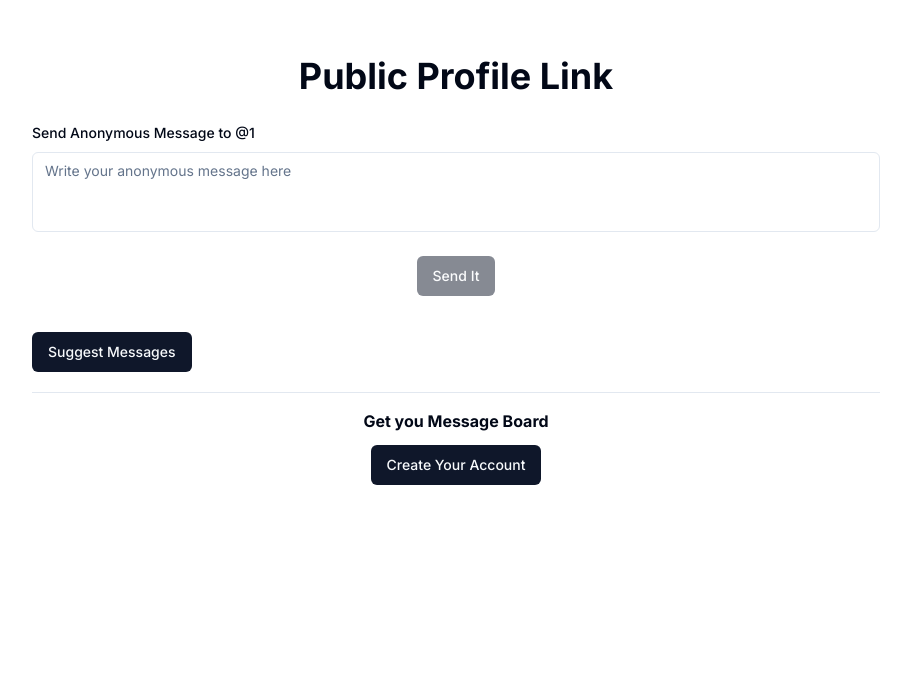
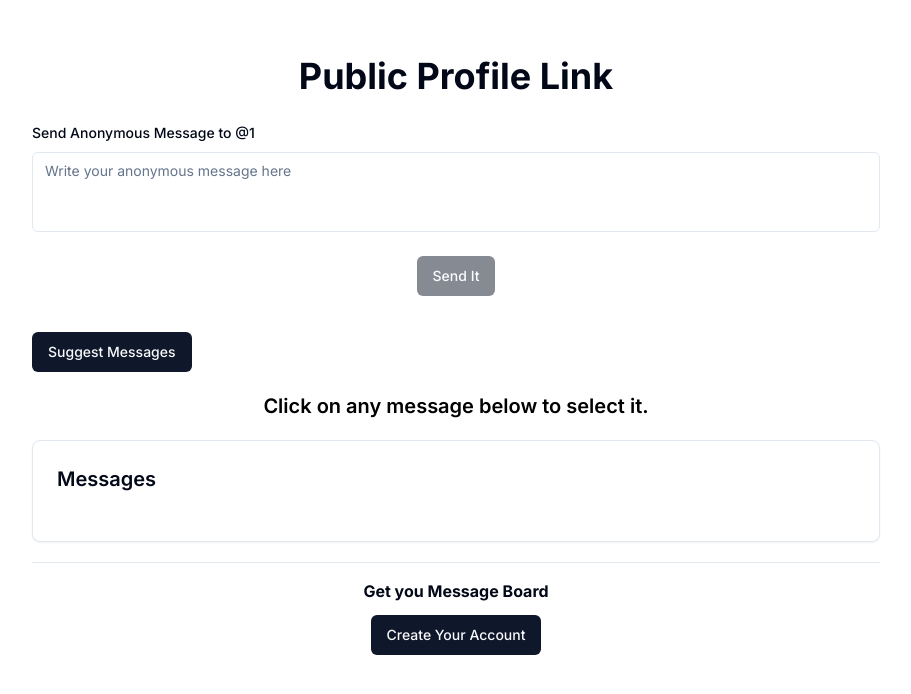
Before and after one commit to Ashmit111/FeedBack-atBack---Anonymous-messaging-site, a Next.js app: page /u/1 in a window 1280 px wide. Shown: the top 694 px of the page, without its empty margins (184-1095 px from the left). Built offline with nearby package versions, Linux system fonts and the light colour scheme.

Commit message:
Suggest Message Fuction Integration

```diff
--- a/src/app/u/[username]/page.tsx
+++ b/src/app/u/[username]/page.tsx
@@ -23,11 +23,14 @@ import { AxiosError } from 'axios';
 import { useToast } from '@/components/ui/use-toast';
 import { Separator } from '@/components/ui/separator';
 import Link from 'next/link';
+import { Card, CardHeader, CardContent } from '@/components/ui/card';
 
 const usermessage = () => {
   const params = useParams<{ username: string }>();
   const username = params.username;
   const [isLoading, setIsLoading] = useState(false);
+  const [loading, setLoading] = useState(false);
+  const [suggestions, setSuggestions] = useState<string[]>([]);
   const { toast } = useToast();
 
   const form = useForm<z.infer<typeof messageSchema>>({
@@ -58,10 +61,19 @@ const usermessage = () => {
       setIsLoading(false);
     }
   };
-  useEffect(() => {
-    // fetchAcceptMessages();
-  }, [])
 
+  const fetchSuggestions = async () => {
+    setLoading(true);
+    const response = await axios.post('/api/suggest-messages')
+    console.log(response.data.response)
+    const result = response.data.response;
+    setSuggestions(result.split('||'));
+    setLoading(false);
+  }
+
+  const handleCopyToTextarea = async (text: string) => {
+    form.setValue('content', text);
+  }
 
   const messageContent = form.watch('content');
   return (
@@ -79,6 +91,7 @@ const usermessage = () => {
                 <FormLabel>Send Anonymous Message to @{username}</FormLabel>
                 <FormControl>
                   <Textarea
+                    id='text-area'
                     placeholder="Write your anonymous message here"
                     className="resize-none"
                     {...field}
@@ -102,7 +115,26 @@ const usermessage = () => {
           </div>
         </form>
       </Form>
-      <Button className='mt-9'>Suggest Messages</Button>
+      <Button className='mt-9' onClick={fetchSuggestions}>Suggest Messages</Button>
+      <p className='text-black font-semibold text-xl text-center my-5'>Click on any message below to select it.</p>
+      <Card>
+      <CardHeader>
+        <h3 className="text-xl font-semibold">Messages</h3>
+      </CardHeader>
+      <CardContent className="flex flex-col space-y-4">
+        {loading ? (
+            <div className='flex justify-center'>
+              <Loader2 className="mr-2 h-10 w-10 animate-spin" />
+            </div>
+        ) : (
+          suggestions.map((suggestion, index) => (
+            <Button key={index} variant="outline" className="mb-2" onClick={() => handleCopyToTextarea(suggestion)}>
+              {suggestion}
+            </Button>
+          ))
+        )}
+      </CardContent>
+    </Card>
       <Separator className='mt-5' />
       <div className='flex flex-col justify-center items-center'>
         <h2 className='font-bold mt-4'>Get you Message Board</h2>
```
